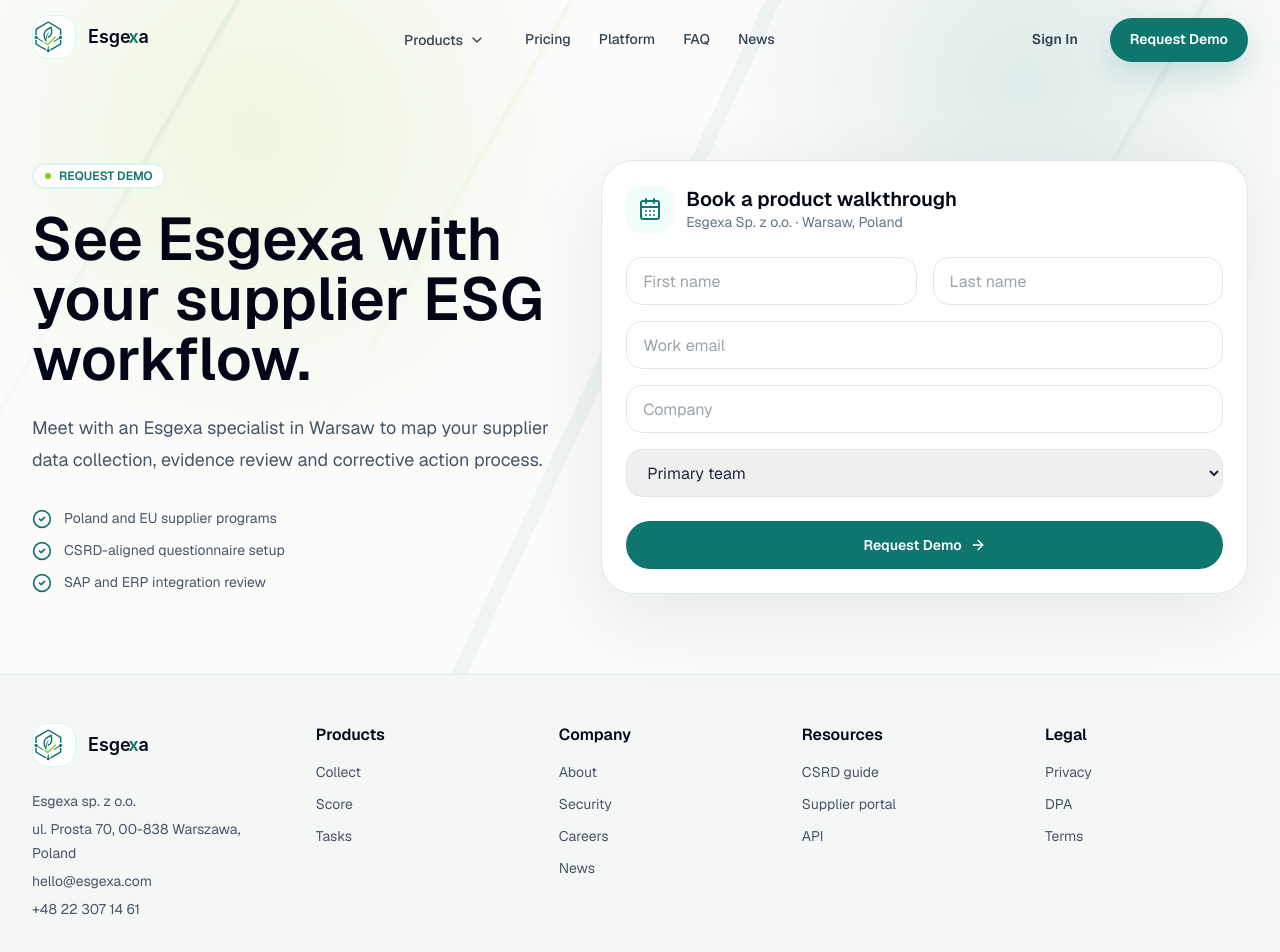
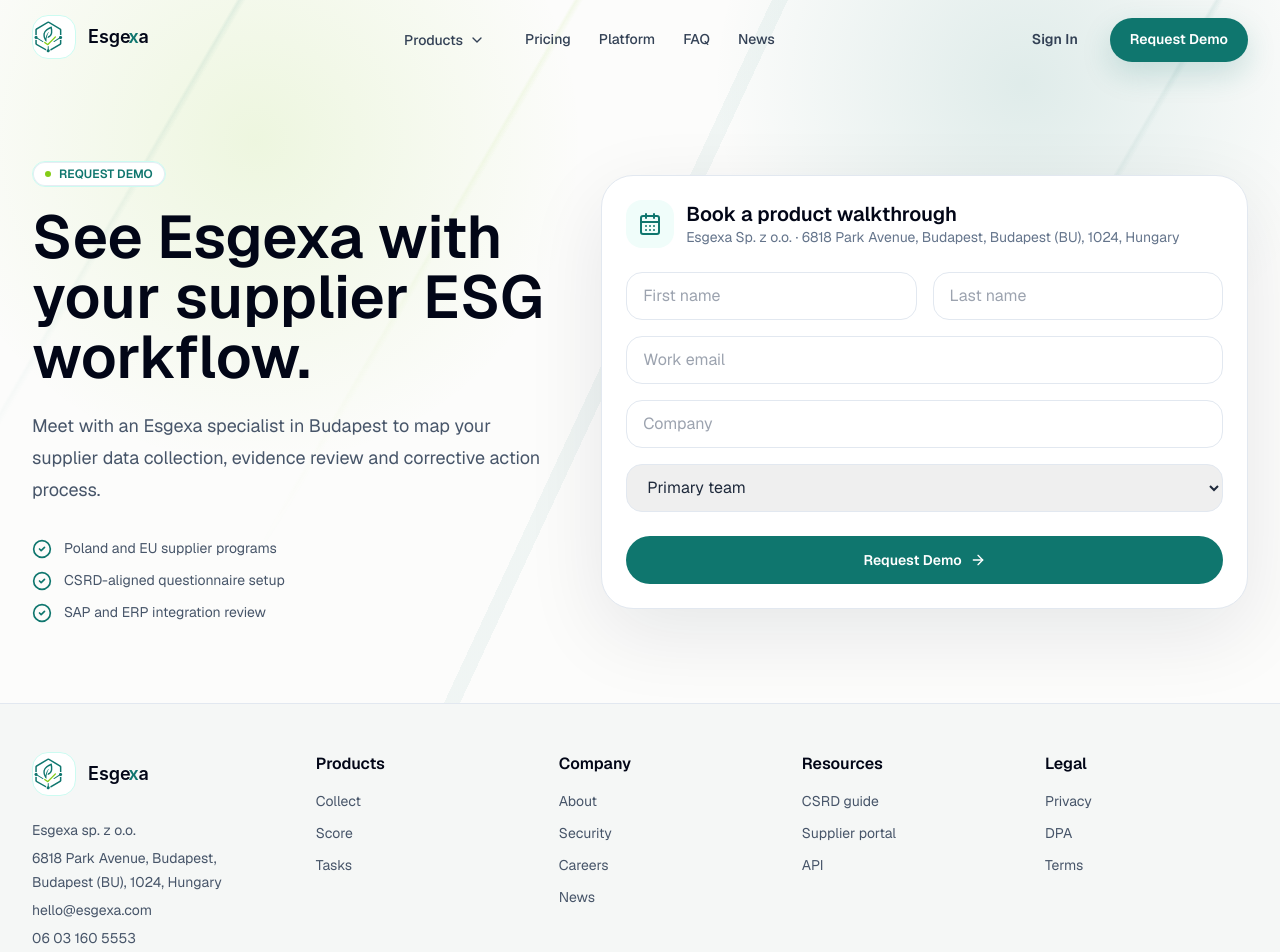
Before and after one commit to PrajaktaAdlytica/esgria-website, a Next.js app: page /request-demo in a window 1280 px wide. Shown: the top 952 px of the page. Built offline with nearby package versions, Linux system fonts and the light colour scheme.

Commit message:
Update contact address to Hungary

```diff
--- a/app/page.tsx
+++ b/app/page.tsx
@@ -745,7 +745,7 @@
               </span>
               <div>
                 <div className="font-semibold">Supplier ESG Overview</div>
-                <div className="text-sm text-slate-500">Esgexa Sp. z o.o. · Warsaw, Poland</div>
+                <div className="text-sm text-slate-500">Esgexa Sp. z o.o. · 6818 Park Avenue, Budapest, Budapest (BU), 1024, Hungary</div>
               </div>
             </div>
             <div className="flex flex-wrap gap-2">
@@ -1005,7 +1005,7 @@
             <SectionLabel>Request Demo</SectionLabel>
             <h2 className="max-w-2xl text-4xl font-semibold sm:text-5xl">See how Esgexa turns supplier ESG chaos into verified intelligence.</h2>
             <p className="mt-5 max-w-2xl text-lg leading-8 text-slate-300">
-              Esgexa Sp. z o.o. · ul. Prosta 20, 00-850 Warsaw, Poland · hello@esgexa.com
+              Esgexa Sp. z o.o. · 6818 Park Avenue, Budapest, Budapest (BU), 1024, Hungary · hello@esgexa.com
             </p>
           </div>
           <form className="rounded-3xl border border-white/10 bg-white p-5 text-slate-950">
--- a/app/request-demo/page.tsx
+++ b/app/request-demo/page.tsx
@@ -17,7 +17,7 @@
               See Esgexa with your supplier ESG workflow.
             </h1>
             <p className="mt-6 max-w-2xl text-lg leading-8 text-slate-600">
-              Meet with an Esgexa specialist in Warsaw to map your supplier data collection, evidence review and corrective action process.
+              Meet with an Esgexa specialist in Budapest to map your supplier data collection, evidence review and corrective action process.
             </p>
             <div className="mt-8 grid gap-3 text-sm text-slate-600">
               {[
@@ -40,7 +40,7 @@
               </span>
               <div>
                 <h2 className="text-xl font-semibold text-slate-950">Book a product walkthrough</h2>
-                <p className="text-sm text-slate-500">Esgexa Sp. z o.o. · Warsaw, Poland</p>
+                <p className="text-sm text-slate-500">Esgexa Sp. z o.o. · 6818 Park Avenue, Budapest, Budapest (BU), 1024, Hungary</p>
               </div>
             </div>
             <div className="grid gap-4 sm:grid-cols-2">
--- a/components/site-footer.tsx
+++ b/components/site-footer.tsx
@@ -37,11 +37,11 @@
           <div className="flex items-center">
             <EsgexaLogo href="/" />
           </div>
-          <div className="mt-4 max-w-sm space-y-1 text-sm leading-6 text-slate-600">
+        <div className="mt-4 max-w-sm space-y-1 text-sm leading-6 text-slate-600">
             <p>Esgexa sp. z o.o.</p>
-            <p>ul. Prosta 70, 00-838 Warszawa, Poland</p>
+            <p>6818 Park Avenue, Budapest, Budapest (BU), 1024, Hungary</p>
             <p>hello@esgexa.com</p>
-            <p>+48 22 307 14 61</p>
+            <p>06 03 160 5553</p>
           </div>
         </div>
         {footerColumns.map(([head, ...items]) => (
```
